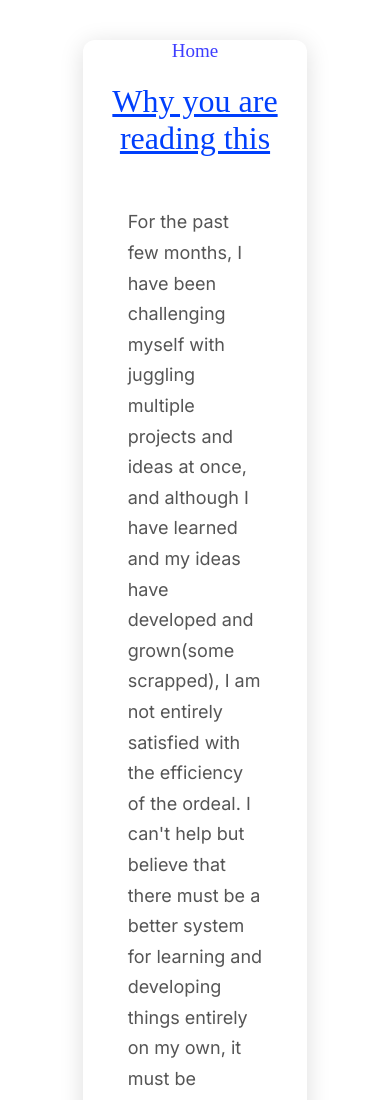
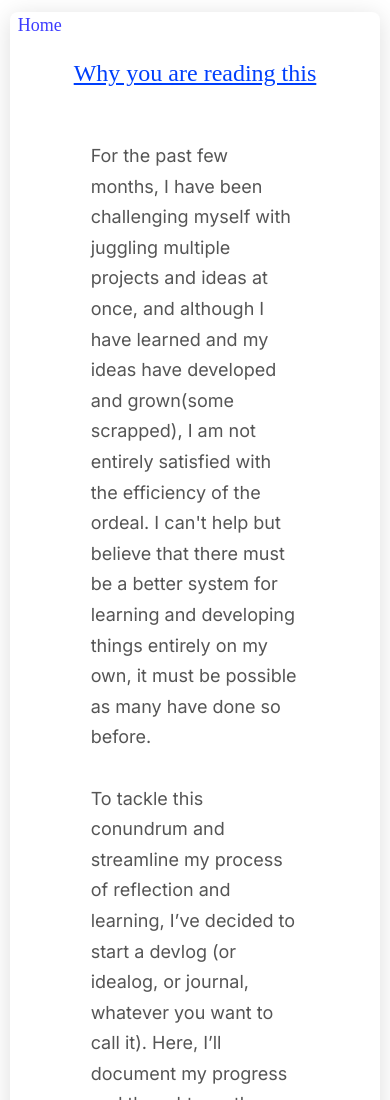
Before and after one commit to deeppil/deeppil.github.io, a plain HTML site: page pages/week-0.html in a window 390 px wide. Shown: the top 1100 px of the page. Drawn offline with Linux system fonts and the light colour scheme.

Commit message:
responsive

```diff
--- a/pages/styles.css
+++ b/pages/styles.css
@@ -4,7 +4,7 @@
   color: inherit;
   color: rgb(61, 61, 255);
   transition: text-decoration 0.1s;
-  font-size: 19px;
+  font-size: 18px;
 }
 
 .link:hover , :focus {
@@ -20,13 +20,38 @@
 }
 
 .blog-container {
-    width: 60%;
-    border-collapse: collapse;
-    text-align: center;
-    margin: 40px auto;
-    overflow: hidden;
-    box-shadow: 0 4px 24px #0002;
-    border-radius: 12px;
+  max-width: 950px;
+  width: 100%;
+  margin: 40px auto;
+  padding: 0 20px;
+  box-sizing: border-box;
+  border-radius: 16px;
+  background: #fff;
+  box-shadow: 0 4px 24px #0002;
+}
+
+@media (max-width: 700px) {
+  .blog-container {
+    max-width: 95vw;
+    width: 98vw;
+    padding: 0 8px;
+    margin: 12px auto;
+    border-radius: 8px;
+  }
+  body, p {
+    font-size: 1rem;
+    line-height: 1.5;
+  }
+  h1, h2 {
+    font-size: 1.5rem;
+    word-break: break-word;
+  }
+  .blog-text, .blog-list {
+    margin-left: 0;
+    margin-right: 0;
+    font-size: 1rem;      /* optional: make text smaller on mobile */
+    padding: 0 2px;       /* optional: a touch of side padding */
+  }
 }
 
 .blog-title {
@@ -61,6 +86,8 @@
 }
 
 
+
+
 /*
 body {
   background: #fff6ca;
```
Also changed, not shown: index.html (+1 -0 lines), pages/week-0.html (+1 -0 lines).
